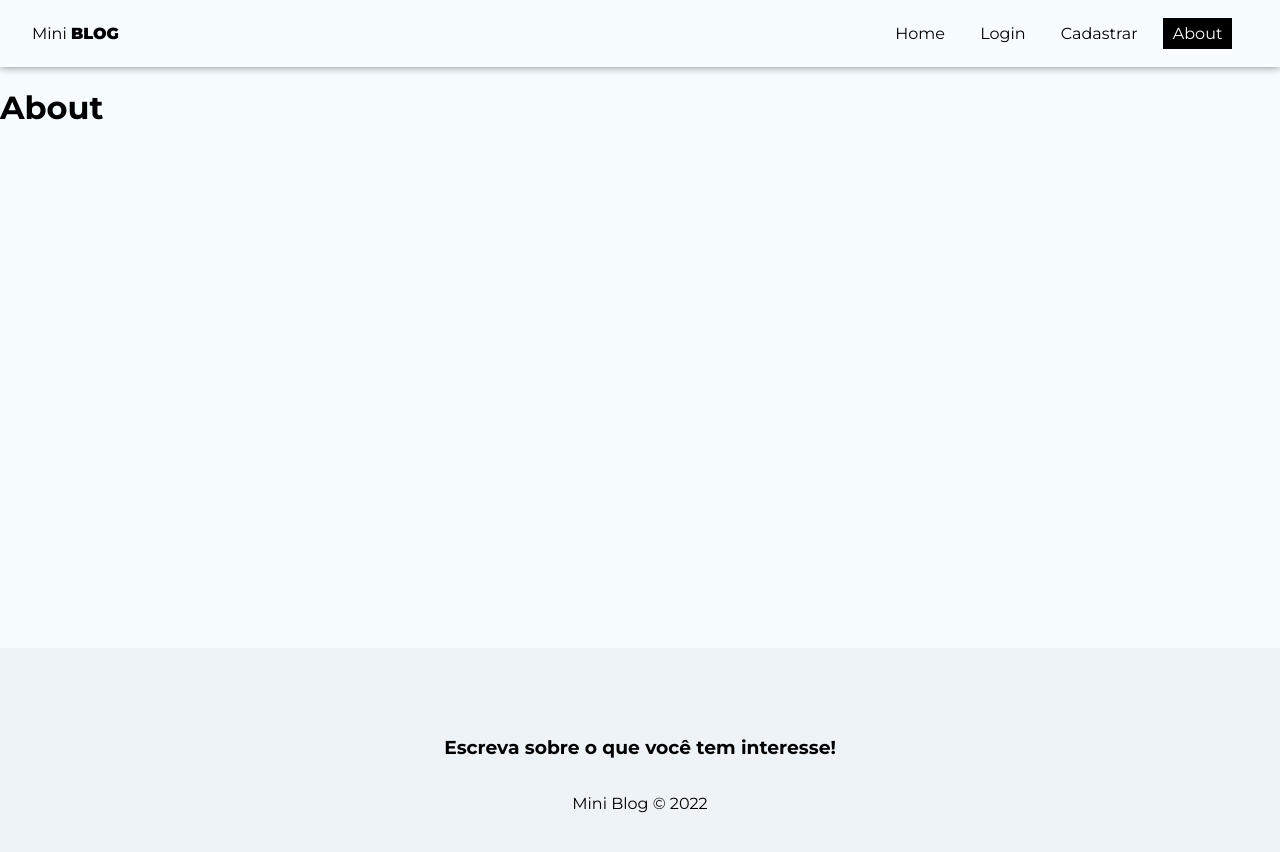
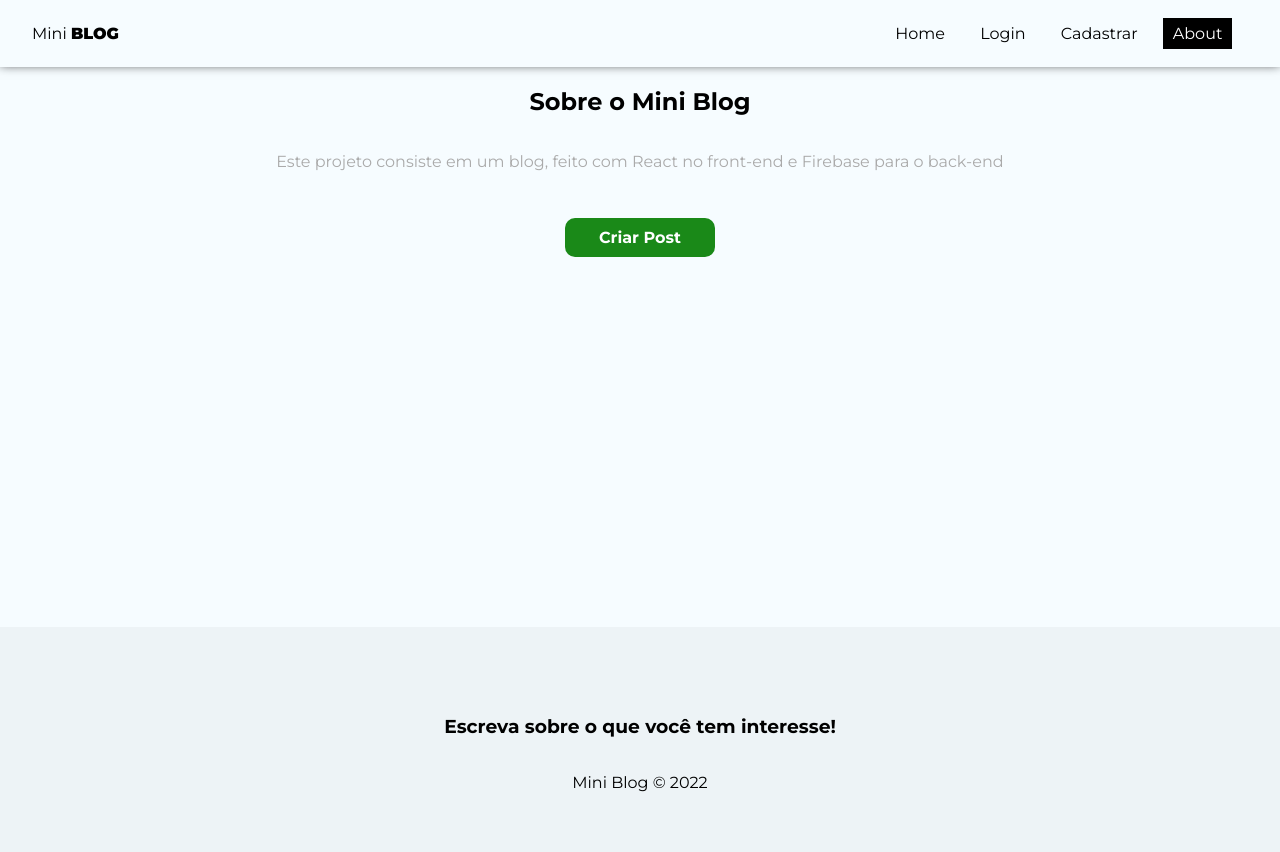
Before and after one commit to IagoMesquita/miniblog, a React (Create React App) app: page /about in a window 1280 px wide. Shown: the top 852 px of the page. Built offline with nearby package versions, Linux system fonts and the light colour scheme; no server answers.

Commit message:
feat: finish about

```diff
--- a/src/pages/About/About.module.css
+++ b/src/pages/About/About.module.css
@@ -0,0 +1,17 @@
+.about {
+  display: flex;
+  flex-direction: column;
+  align-items: center;
+  text-align: center;
+}
+
+.about p {
+  color: #aaa;
+  margin-bottom: 2em;
+}
+
+.about a {
+  display: block;
+  margin-top: 15px;
+  padding: 10px 15px;
+}
--- a/src/pages/About/index.jsx
+++ b/src/pages/About/index.jsx
@@ -1,9 +1,16 @@
-// CSS
-// import styles from './About.modules.css';
+import { Link } from 'react-router-dom';
+
+import styles from './About.module.css';
 
 function About() {
   return (
-    <h1>About</h1>
+    <div className={ styles.about }>
+      <h2>Sobre o Mini <span>Blog</span></h2>
+      <p>Este projeto consiste em um blog, feito com React no front-end e
+        Firebase para o back-end
+      </p>
+      <Link to='/posts/create' className='btn'>Criar Post</Link>
+    </div>
   )
 }
 
```
